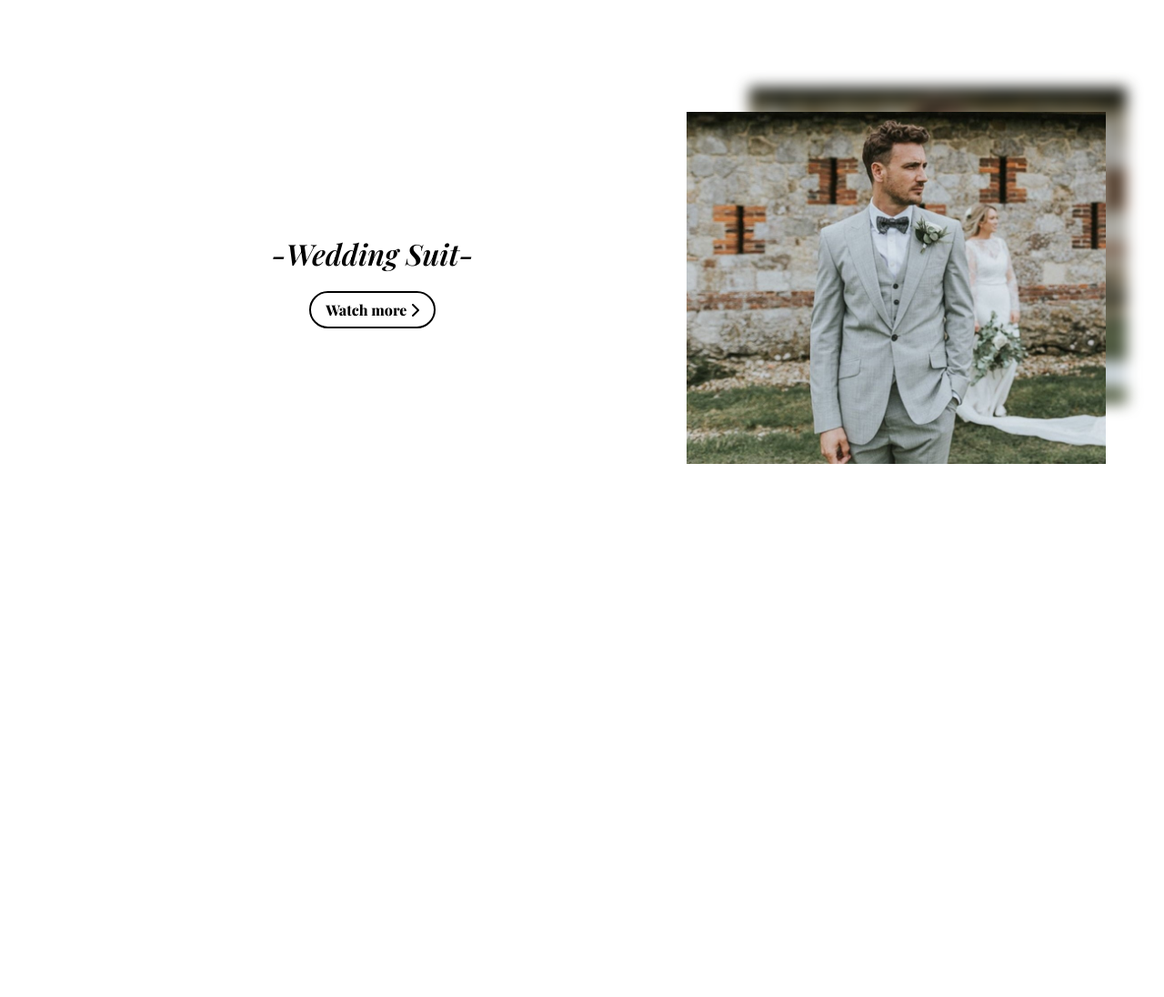
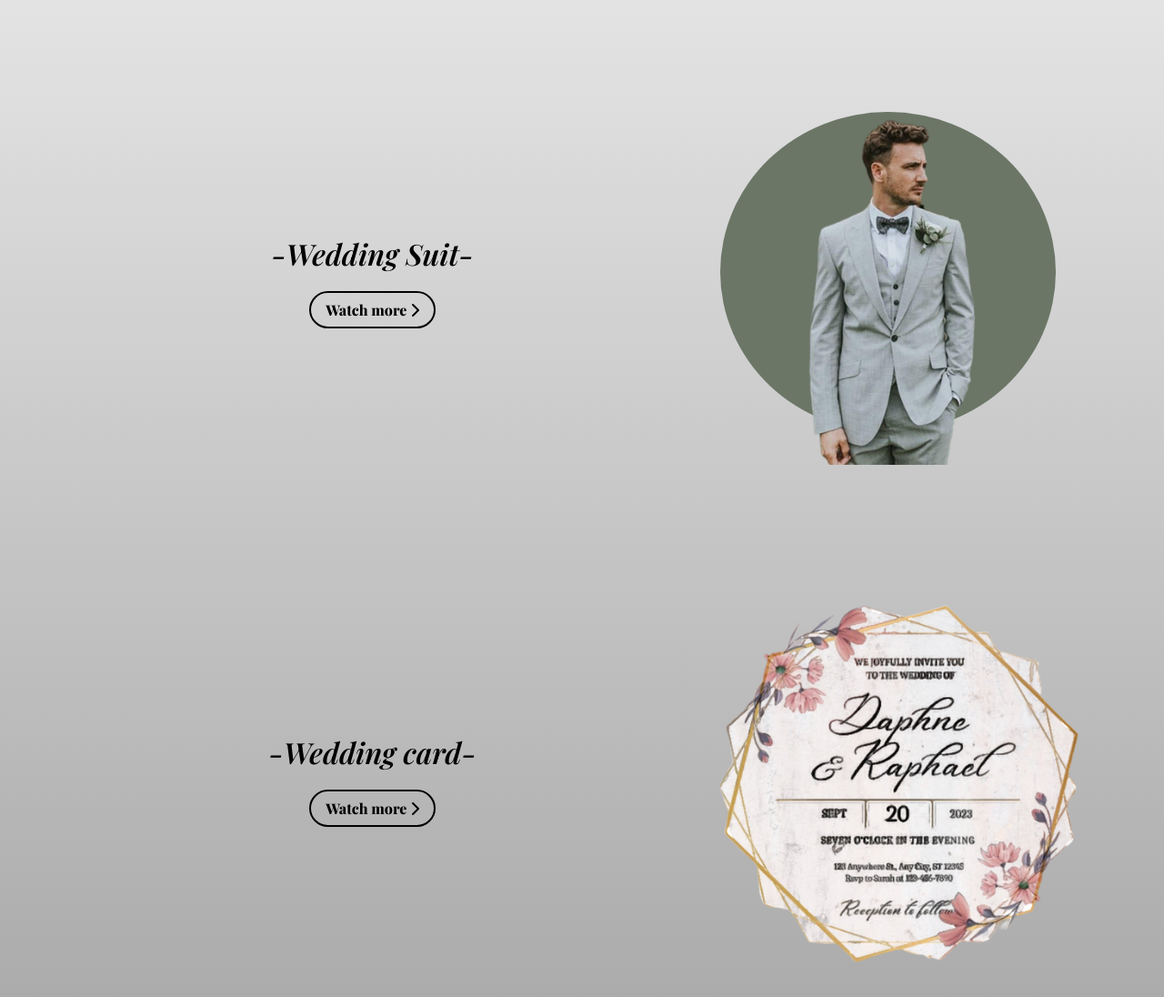
Before and after one commit to GhazaalSarmadi/website, a plain HTML site: page shop.html in a window 1280 px wide. Shown: the part 540-1636 px from the top of the page at 91% size. Before the commit the page ends 1198 px from the top, so only its background shows below. Drawn offline with Linux system fonts and the light colour scheme.

Commit message:
change design

```diff
--- a/scsss/shop/blocks/_ctgy.scss
+++ b/scsss/shop/blocks/_ctgy.scss
@@ -1,6 +1,11 @@
 //mobile
+body {
+    background-image: linear-gradient(360deg, rgb(165, 165, 165), transparent);
+}
+
 .categories {
     width: $full-width;
+
 }
 
 .ctgy {
@@ -21,18 +26,32 @@
     }
 
     &__back {
-        filter: blur(8px);
+        // border: 5px solid;
+
         z-index: -1;
-        top: -20px;
-        right: -5px;
+        top: 0px;
+        right: 15%;
         position: absolute;
-        width: 90%;
+        width: 70%;
+        height: 90%;
+        border-radius: 50%;
+        background-color: #c3a794;
 
         >img {
             width: 100%;
         }
     }
 
+    &__back2 {
+        z-index: -1;
+        top: 0px;
+        right: 15%;
+        position: absolute;
+        width: 70%;
+        height: 90%;
+        border-radius: 50%;
+        background-color: #6b7667;
+    }
 
     &__note {
         h1 {
@@ -72,21 +91,19 @@
         }
 
         &__back {
-            top: -7%;
-            right: -5%;
+            top: 0;
+            right: 15%;
+        }
+
+        &__back2 {
+            width: 80%;
+            top: 0;
+            right: 12%;
+            background-color: #6b7667;
         }
 
         &__note {
             width: 60%;
-
-            back {
-                z-index: -1;
-                top: -10%;
-                right: -8%;
-                position: absolute;
-                width: 90%;
-                height: 90%;
-            }
         }
     }
 }
--- a/shop.html
+++ b/shop.html
@@ -34,9 +34,9 @@
         <div class="ctgy">
             <div class="ctgy__img">
                 <div class="ctgy__back">
-                    <img src="./images/shop/dress.jpg" alt="">
+
                 </div>
-                <img src="./images/shop/dress.jpg" alt="">
+                <img src="./images/shop/dress.png" alt="">
             </div>
             <div class="ctgy__note">
                 <h1>-Wedding Dress-</h1>
@@ -49,13 +49,25 @@
 
         <div class="ctgy">
             <div class="ctgy__img">
-                <div class="ctgy__back">
-                    <img src="./images/shop/suit.jpg" alt="">
+                <div class="ctgy__back2">
+                    <!-- <img src="./images/shop/suit.jpg" alt=""> -->
                 </div>
-                <img src="./images/shop/suit.jpg" alt="">
+                <img src="./images/shop/suit.png" alt="">
             </div>
             <div class="ctgy__note">
                 <h1>-Wedding Suit-</h1>
+                <a href="">Watch more
+                    <i class="fa fa-chevron-right"></i>
+                </a>
+            </div>
+        </div>
+
+        <div class="ctgy">
+            <div class="ctgy__img">
+                <img src="./images/shop/card.png" alt="">
+            </div>
+            <div class="ctgy__note">
+                <h1>-Wedding card-</h1>
                 <a href="">Watch more
                     <i class="fa fa-chevron-right"></i>
                 </a>
```
Also changed, not shown: css/shop.css, images/shop/card.png (added), images/shop/dress.jpg (deleted), images/shop/dress.png (added), images/shop/suit.jpg (deleted), images/shop/suit.png (added), 1 other file.
